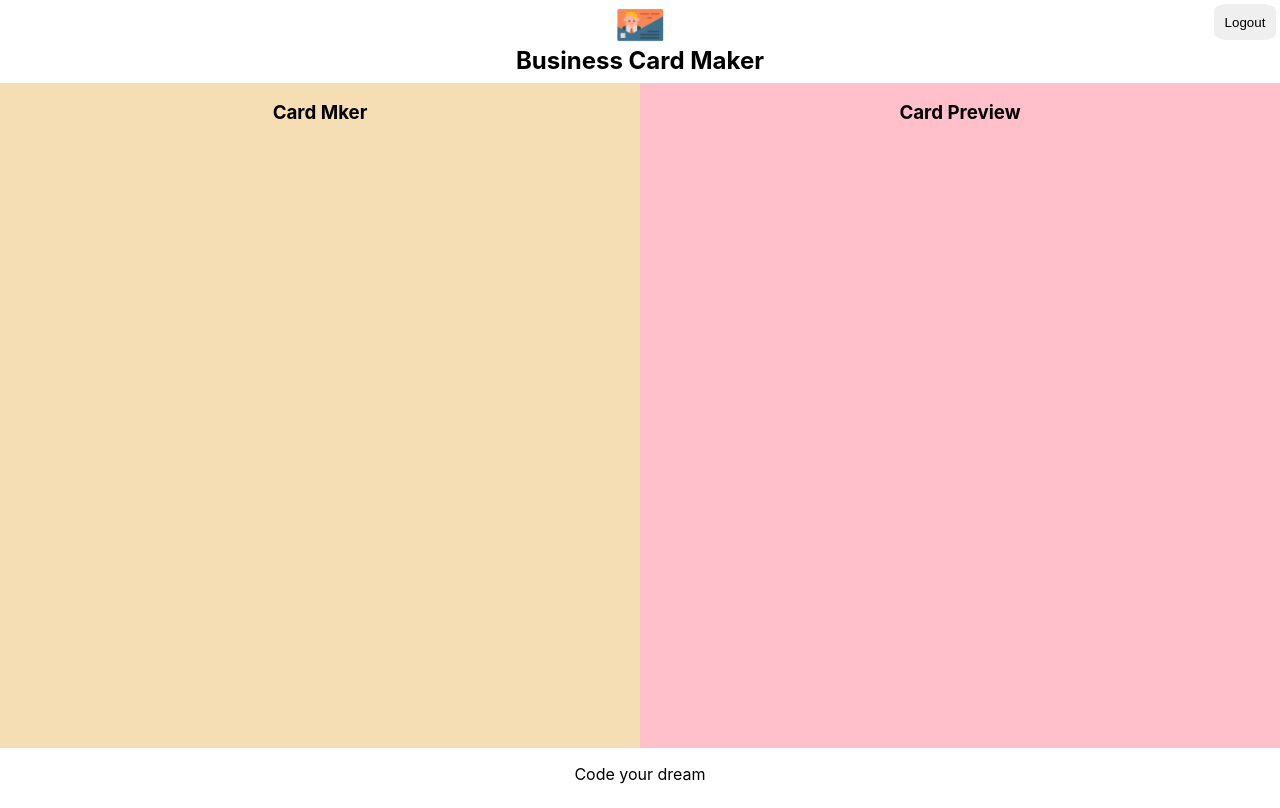
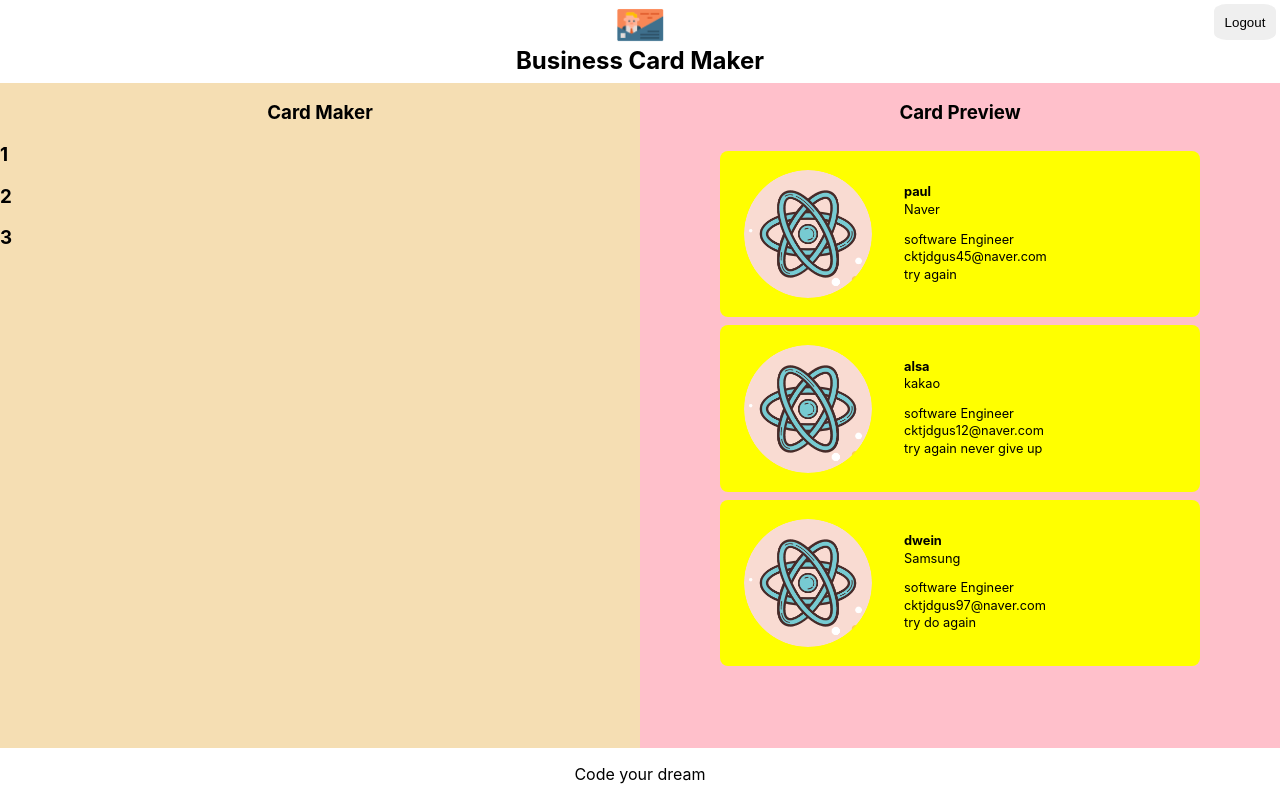
Before and after one commit to cktjdgus45/react-cardmaker, a React (Create React App) app: page /maker in a window 1280 px wide. Built offline with nearby package versions, Linux system fonts and the light colour scheme; no server answers; sample sign-in values are in the browser's storage.

Commit message:
Maker CardUI

```diff
--- a/src/common/colors.css
+++ b/src/common/colors.css
@@ -17,3 +17,5 @@
 @value makerColorful: linear-gradient(166deg, rgba(237, 193, 211, 1) 0%,rgba(212, 149, 161, 1) 60%, rgba(162, 63, 63, 1) 100%, rgba(127, 188, 242, 1) 100%);
 
 @value makerWheat: wheat;
+
+@value makerShadow: rgba(217,217,217,1);
--- /dev/null
+++ b/src/components/card/card.jsx
@@ -0,0 +1,36 @@
+import React from 'react';
+import styles from './card.module.css';
+
+const DEFAULT_IMAGE = '/images/default_logo.png';
+
+const Card = ({ card }) => {
+    const { name, company, theme, title, email, message, fileName, fileUrl } = card;
+    const url = fileUrl || DEFAULT_IMAGE;
+    return (
+        <li className={`${styles.card} ${getStyles(theme)}`}>
+            <img className={styles.avatar} src={url} alt="profile" />
+            <div className={styles.info}>
+                <h1 className={styles.name}>{name}</h1>
+                <p className={styles.company}>{company}</p>
+                <p className={styles.title}>{title}</p>
+                <p className={styles.email}>{email}</p>
+                <p className={styles.message}>{message}</p>
+            </div>
+        </li>
+    )
+};
+
+function getStyles(theme) {
+    switch (theme) {
+        case 'dark':
+            return styles.dark;
+        case 'light':
+            return styles.light;
+        case 'colorful':
+            return styles.colorful;
+        default:
+            throw new Error(`unknown theme:${theme}`);
+    }
+}
+
+export default Card;
--- /dev/null
+++ b/src/components/card/card.module.css
@@ -0,0 +1,62 @@
+@value makerShadow,makerBlack,makerWhite,makerColorful,makerWheat from '../../common/colors.css';
+
+.card{
+    width: 100%;
+    display: flex;
+    align-items: center;
+    background-color: yellow;
+    margin-bottom: 0.5em;
+    border-radius: 0.5em;
+    padding: 0.2em 0;
+    box-shadow: 6px 6px 8px 0px makerShadow;
+    max-width: 30rem;
+}
+
+.card.dark{
+    background-color: makerBlack;
+    color: makerWhite;
+}
+.card.light{
+    background-color: makerWhite;
+    color: makerBlack;
+}
+.card.colorful{
+    background: makerColorful;
+    color: makerWhite;
+}
+
+.avatar{
+    width: 10em;
+    height: 10em;
+    padding: 1em;
+    margin-left: 0.5em;
+    margin-right: 1em;
+    border-radius: 50%;
+}
+
+.info{
+    width: 100%;
+}
+
+.name,
+.company,
+.title,
+.email,
+.message{
+    margin: 0;
+    font-size: 0.8rem;
+    margin-bottom: 0.2em;
+}
+
+.company{
+    margin-bottom: 1em;
+}
+
+.company::after{
+    content: '';
+    display: block;
+    width: 90%;
+    height: 2px;
+    background-color:makerWheat ;
+    transform: translateY(0.5em);
+}
--- /dev/null
+++ b/src/components/card_edit_form/card_edit_form.jsx
@@ -0,0 +1,8 @@
+import React from 'react';
+import styles from './card_edit_form.module.css';
+
+const CardEditForm = ({ card }) => (
+    <h1>{card.id}</h1>
+);
+
+export default CardEditForm;
--- a/src/components/editor/editor.jsx
+++ b/src/components/editor/editor.jsx
@@ -1,9 +1,15 @@
 import React from 'react';
 import styles from './editor.module.css';
+import CardEditForm from '../card_edit_form/card_edit_form';
 
-const Editor = (props) => (
+const Editor = ({ cards }) => (
     <section className={styles.editor}>
-        <h1 className={styles.title}>Card Mker</h1>
+        <h1 className={styles.title}>Card Maker</h1>
+        {
+            cards.map(card => (
+                <CardEditForm card={card}></CardEditForm>
+            ))
+        }
     </section>
 );
 
--- a/src/components/maker/maker.jsx
+++ b/src/components/maker/maker.jsx
@@ -1,4 +1,4 @@
-import React, { useEffect } from 'react';
+import React, { useEffect, useState } from 'react';
 import { useHistory } from 'react-router';
 import Editor from '../editor/editor';
 import Footer from '../footer/footer';
@@ -7,6 +7,41 @@
 import styles from './maker.module.css';
 
 const Maker = ({ authService }) => {
+    const [cards, setCards] = useState([
+        {
+            id: '1',
+            name: 'paul',
+            company: 'Naver',
+            theme: 'light',
+            title: 'software Engineer',
+            email: 'cktjdgus45@naver.com',
+            message: 'try again',
+            fileName: 'paul',
+            fileUrl: ''
+        },
+        {
+            id: '2',
+            name: 'alsa',
+            company: 'kakao',
+            theme: 'dark',
+            title: 'software Engineer',
+            email: 'cktjdgus12@naver.com',
+            message: 'try again never give up',
+            fileName: 'paulasd',
+            fileUrl: ''
+        },
+        {
+            id: '3',
+            name: 'dwein',
+            company: 'Samsung',
+            theme: 'colorful',
+            title: 'software Engineer',
+            email: 'cktjdgus97@naver.com',
+            message: 'try do again',
+            fileName: 'paulqwe',
+            fileUrl: ''
+        },
+    ])
     const history = useHistory();
     const onLogout = () => {
         authService.logout();
@@ -23,8 +58,8 @@
         <section className={styles.maker}>
             <Header onLogout={onLogout}></Header>
             <div className={styles.container}>
-                <Editor></Editor>
-                <Preview></Preview>
+                <Editor cards={cards}></Editor>
+                <Preview cards={cards}></Preview>
             </div>
             <Footer></Footer>
         </section>
--- a/src/components/preview/preview.jsx
+++ b/src/components/preview/preview.jsx
@@ -1,9 +1,17 @@
 import React from 'react';
+import Card from '../card/card';
 import styles from './preview.module.css';
 
-const Preview = (props) => (
+const Preview = ({ cards }) => (
     <section className={styles.preview}>
         <h1 className={styles.title}>Card Preview</h1>
+        <ul className={styles.cards}>
+            {
+                cards.map(card => (
+                    <Card card={card}></Card>
+                ))
+            }
+        </ul>
     </section>
 );
 
--- a/src/components/preview/preview.module.css
+++ b/src/components/preview/preview.module.css
@@ -12,3 +12,12 @@
     margin-bottom: 1em;
     color: makerGreen;
 }
+
+.cards{
+    width: 100%;
+    height: 100%;
+    padding: 0.5em 2em;
+    display: flex;
+    flex-direction: column;
+    align-items: center;
+}
```
Also changed, not shown: src/components/card_edit_form/card_edit_form.module.css (added).
